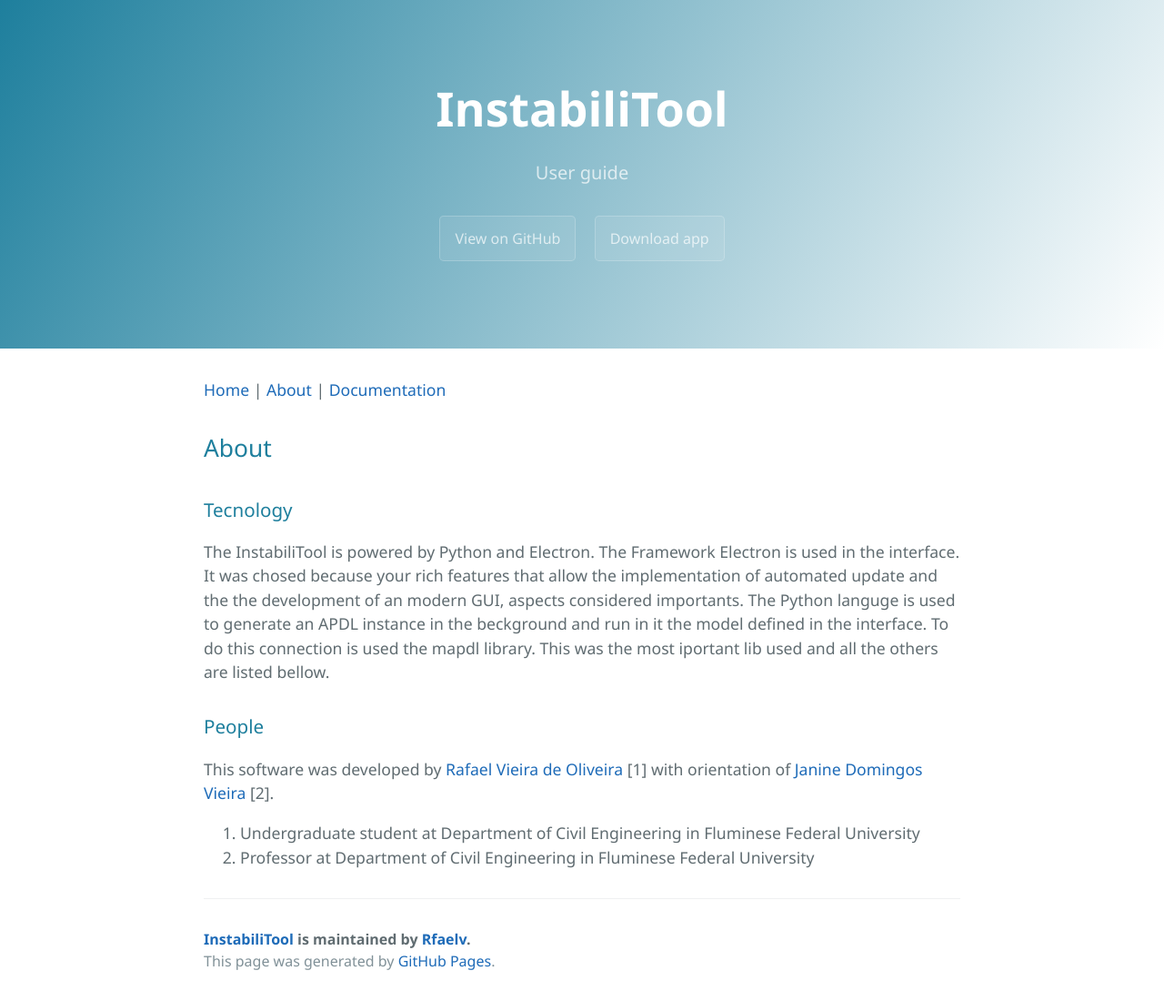
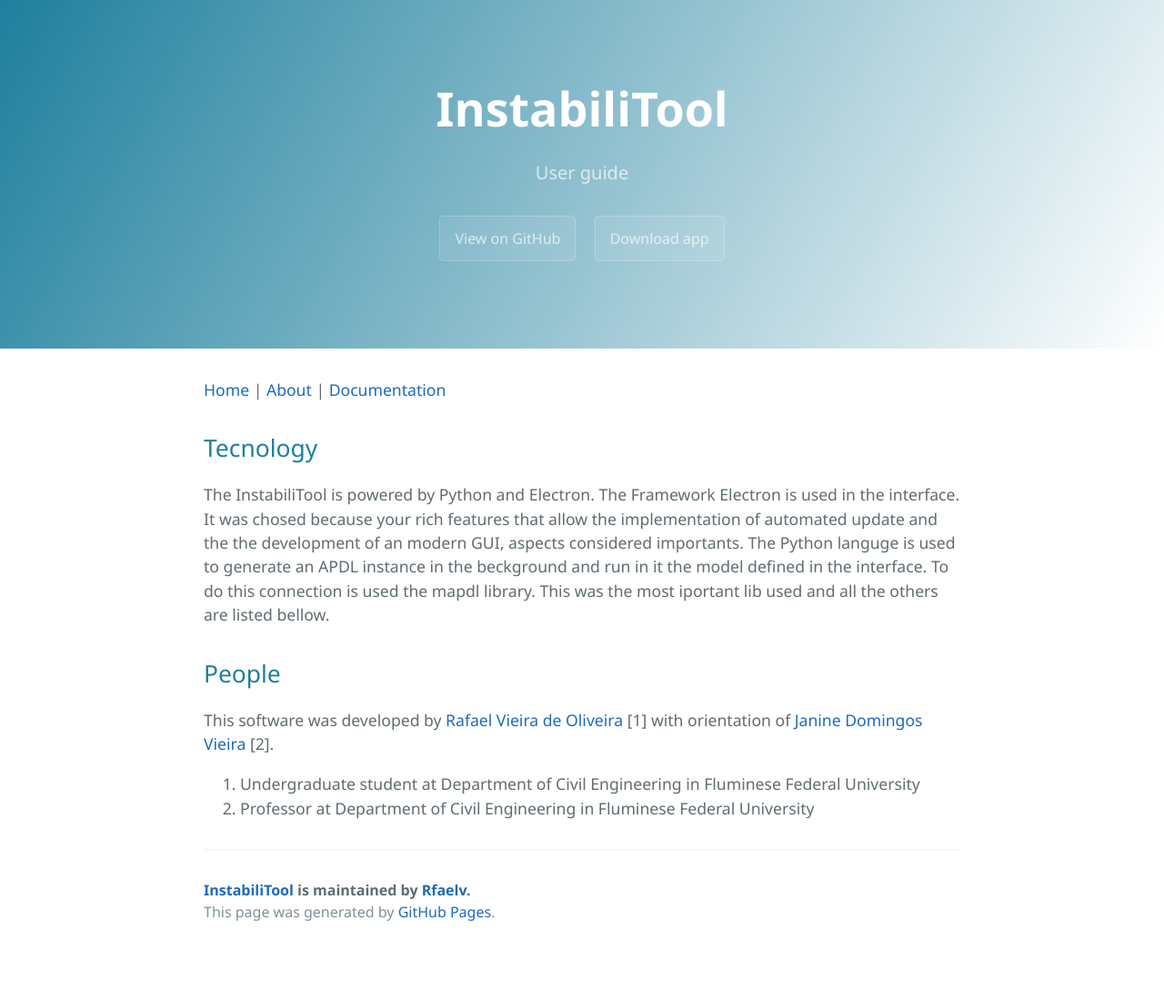
Before and after one commit to Rfaelv/InstabiliTool, a Jekyll site: the page built from about.md, in a window 1280 px wide. Shown: the whole page at 91% size. Built offline with Jekyll 4.4.1, drawn with Linux system fonts in a browser that asks for light colours; our own code applies the rules of GitHub Pages for plain Markdown files; after the commit the page ends 1046 px from its top, so only the background shows below that.

Commit message:
Update about.md

```diff
--- a/about.md
+++ b/about.md
@@ -1,11 +1,9 @@
 [Home](./)  |  [About](./about.html)  |  [Documentation](./documentation.html)
-## About
-
-### Tecnology
+## Tecnology
 
 The InstabiliTool is powered by Python and Electron. The Framework Electron is used in the interface. It was chosed because your rich features that allow the implementation of automated update and the the development of an modern GUI, aspects considered importants. The Python languge is used to generate an APDL instance in the beckground and run in it the model defined in the interface. To do this connection is used the mapdl library. This was the most iportant lib used and all the others are listed bellow.
 
-### People
+## People
 
 This software was developed by [Rafael Vieira de Oliveira](http://lattes.cnpq.br/1851035547350298) [1] with orientation of [Janine Domingos Vieira](http://lattes.cnpq.br/0355710321530328) [2].
 1. Undergraduate student at Department of Civil Engineering in Fluminese Federal University
```
